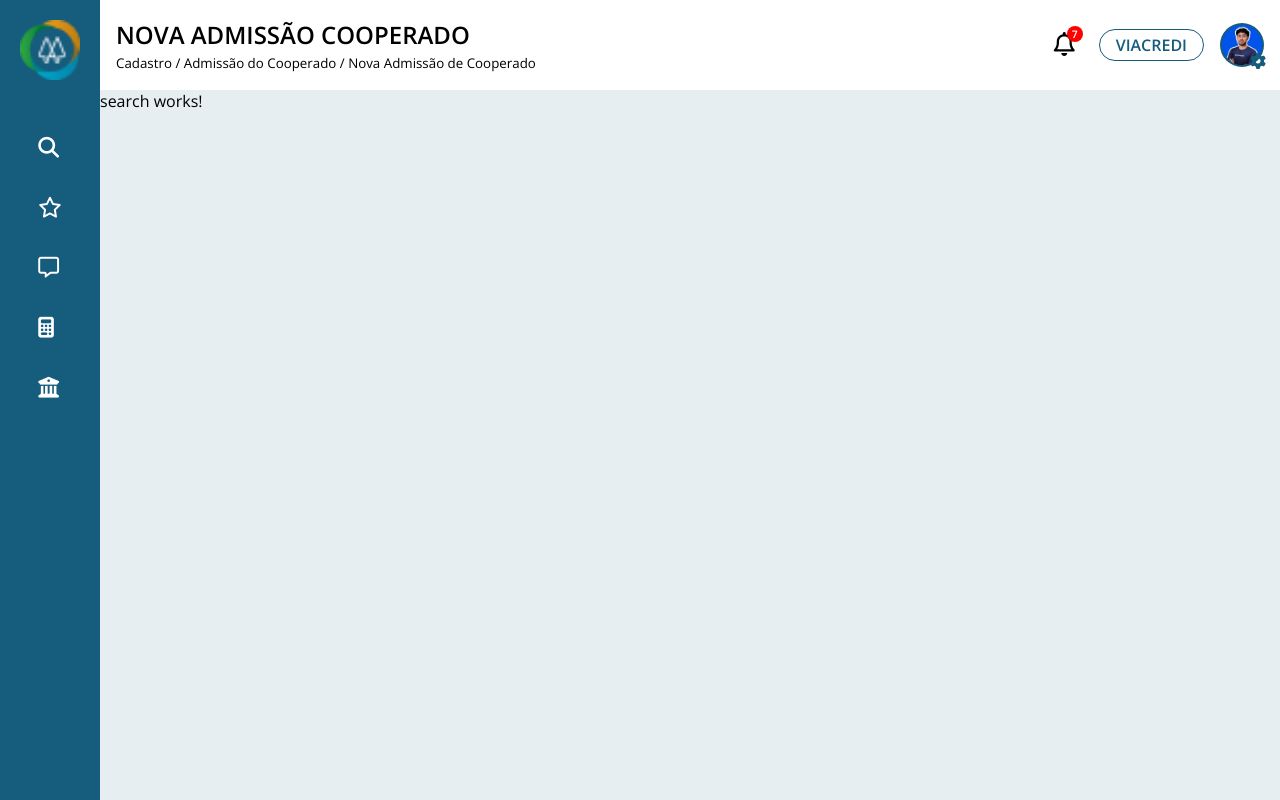
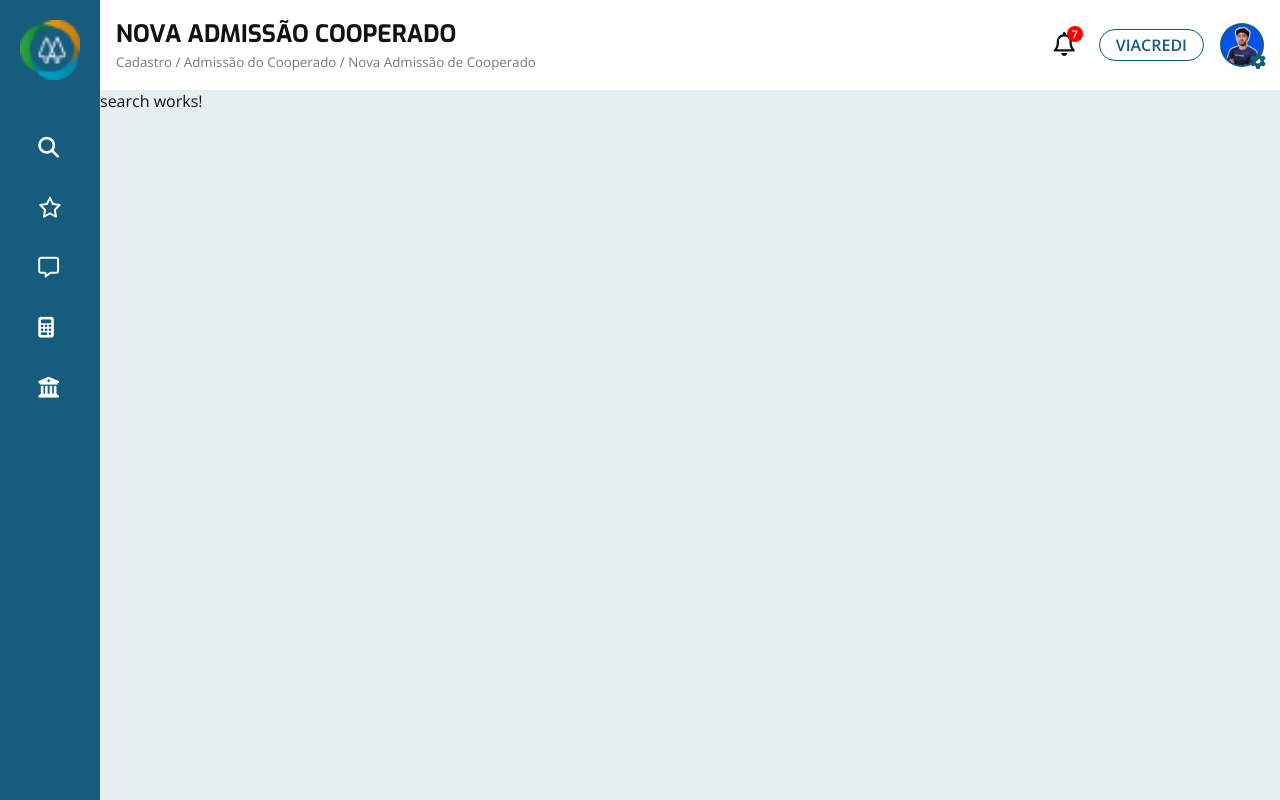
Before and after one commit to pedro3g/ailos-test, an Angular app: page / in a window 1280 px wide. Built offline with nearby package versions, Linux system fonts and the light colour scheme.

Commit message:
feat: new text colors

```diff
--- a/src/app/shared/components/header/header.component.scss
+++ b/src/app/shared/components/header/header.component.scss
@@ -6,6 +6,17 @@ header {
   justify-content: space-between;
   padding: 1rem;
 
+  div:nth-child(1) {
+    h2 {
+      font-weight: 700;
+      font-family: 'Exo', 'Open Sans', sans-serif;
+    }
+
+    small {
+      color: var(--text-secondary);
+    }
+  }
+
   .actions {
     display: flex;
     align-items: center;
--- a/src/styles.scss
+++ b/src/styles.scss
@@ -1,3 +1,15 @@
+:root {
+  --primary: #165c7d;
+  --secondary: #ffffff;
+  --background: #e7eef1;
+
+  --text-primary: #101213;
+  --text-secondary: #787878;
+  --text-neutral: #4F575E;
+
+  --primary-hover: rgba(22, 92, 125, 0.1);
+}
+
 * {
   margin: 0;
   padding: 0;
@@ -6,17 +18,10 @@
   font-family: 'Open Sans', sans-serif;
 }
 
-:root {
-  --primary: #165c7d;
-  --secondary: #ffffff;
-  --background: #e7eef1;
-
-  --primary-hover: rgba(22, 92, 125, 0.1);
-}
-
 html,
 body {
   height: 100%;
+  color: var(--text-primary)
 }
 
 .app-wrapper :nth-child(3) {
```
